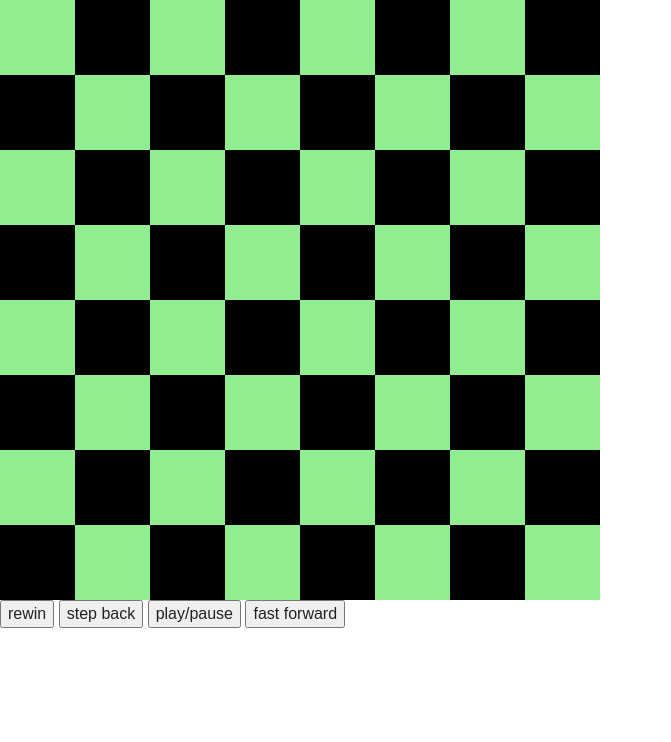
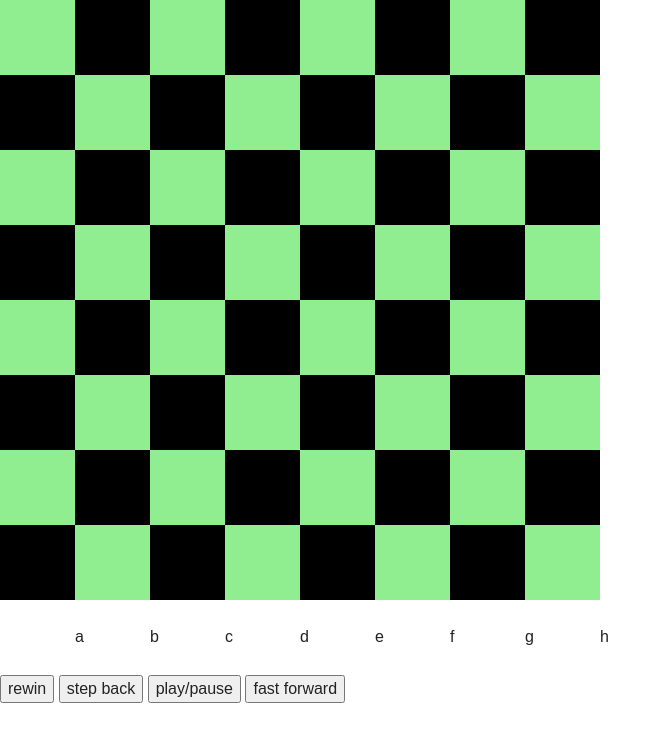
Before and after one commit to ericquayson/TIY-Chessboard, a plain HTML site: page html5-boilerplate_v5.2.0/index.html in a window 1280 px wide. Shown: the whole page, without its empty margins (0-671 px from the left). Drawn offline with nearby package versions, Linux system fonts and the light colour scheme.

Commit message:
added letters

```diff
--- a/html5-boilerplate_v5.2.0/index.html
+++ b/html5-boilerplate_v5.2.0/index.html
@@ -114,6 +114,22 @@
 
       </tr>
 
+      <tr>
+
+        <td height="75px" width="75px"></td>
+        <td height="75px" width="75px">a</td>
+        <td height="75px" width="75px">b</td>
+        <td height="75px" width="75px">c</td>
+        <td height="75px" width="75px">d</td>
+        <td height="75px" width="75px">e</td>
+        <td height="75px" width="75px">f</td>
+        <td height="75px" width="75px">g</td>
+        <td height="75px" width="75px">h</td>
+
+
+      </tr>
+
+
 
       </table>
 
```
